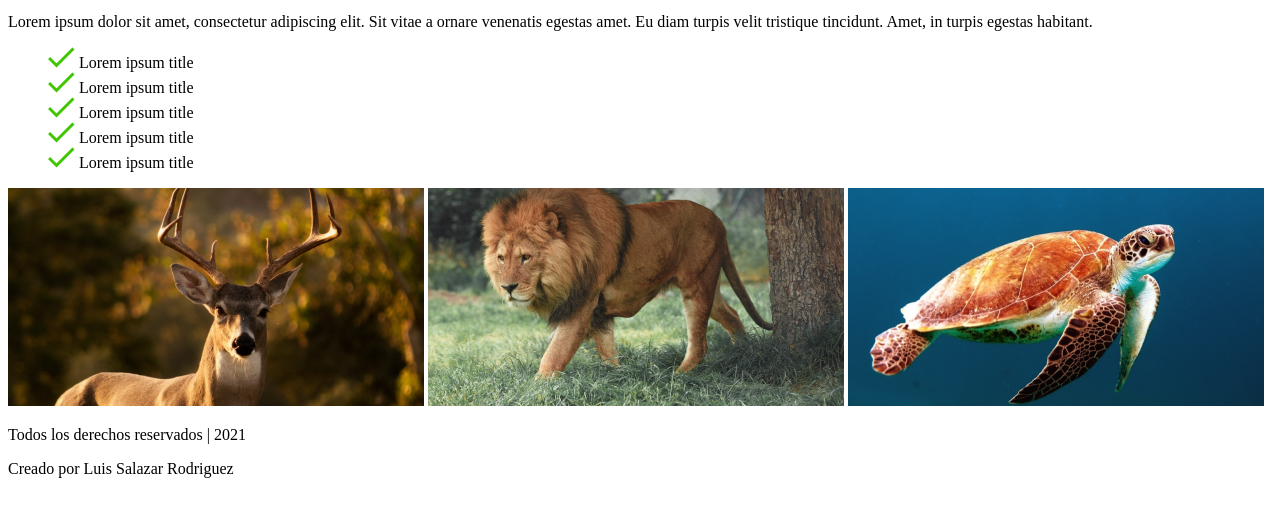
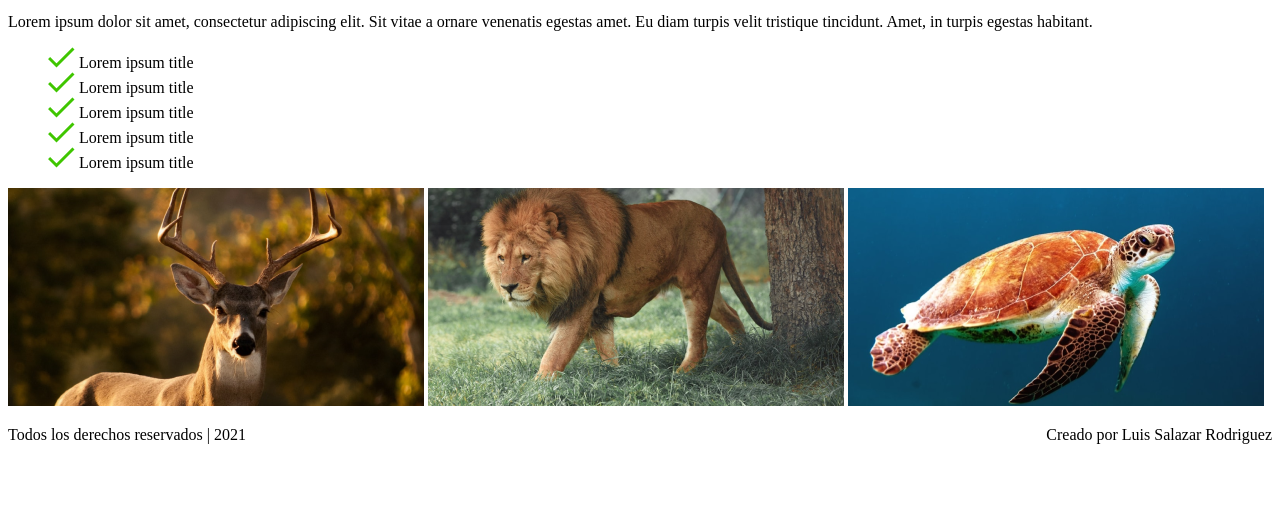
Before and after one commit to LuisSalazarRodriguez/clase-1, a plain HTML site: page ejercicio-1.html in a window 1280 px wide. Shown: the part 101-618 px from the top of the page. Drawn offline with Linux system fonts and the light colour scheme.

Commit message:
ejercicio 1 modificado

```diff
--- a/ejercicio-1.html
+++ b/ejercicio-1.html
@@ -9,6 +9,11 @@
   <style>
     ul {
       list-style: none;
+    }
+    footer{
+      display: flex;
+      justify-content: space-between;
+      align-items: center;
     }
   </style>
 </head>
```
